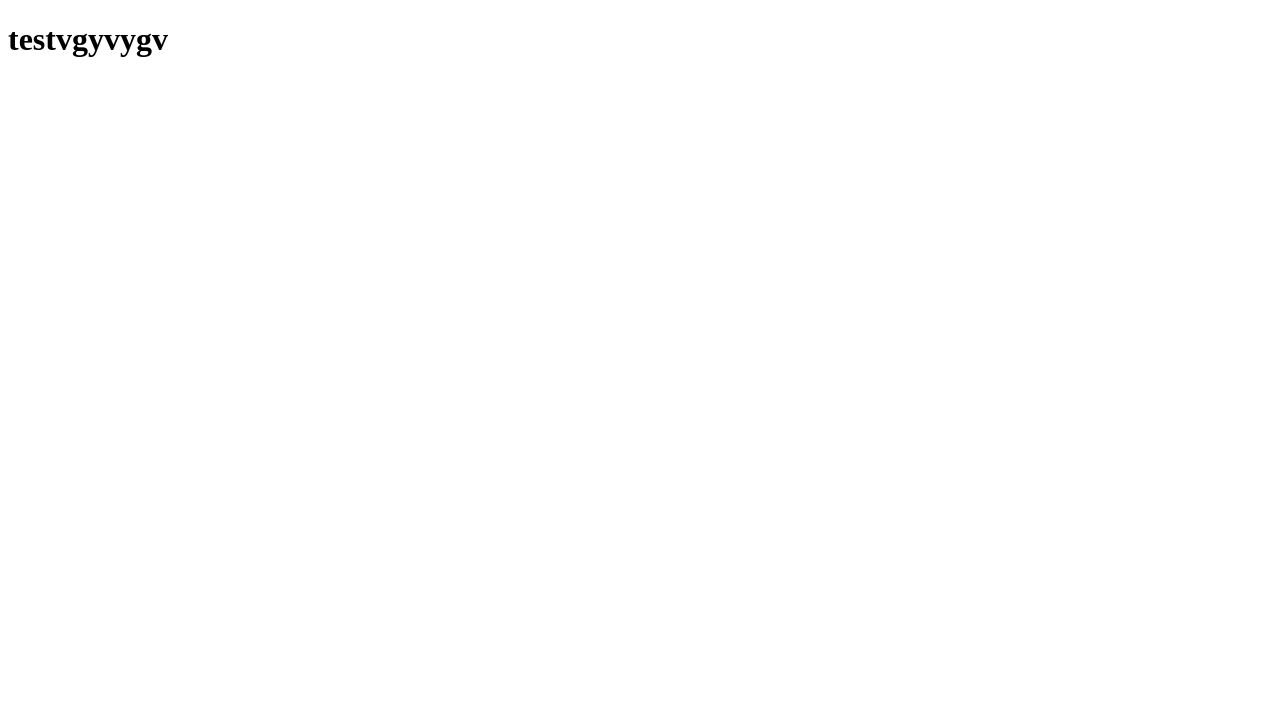
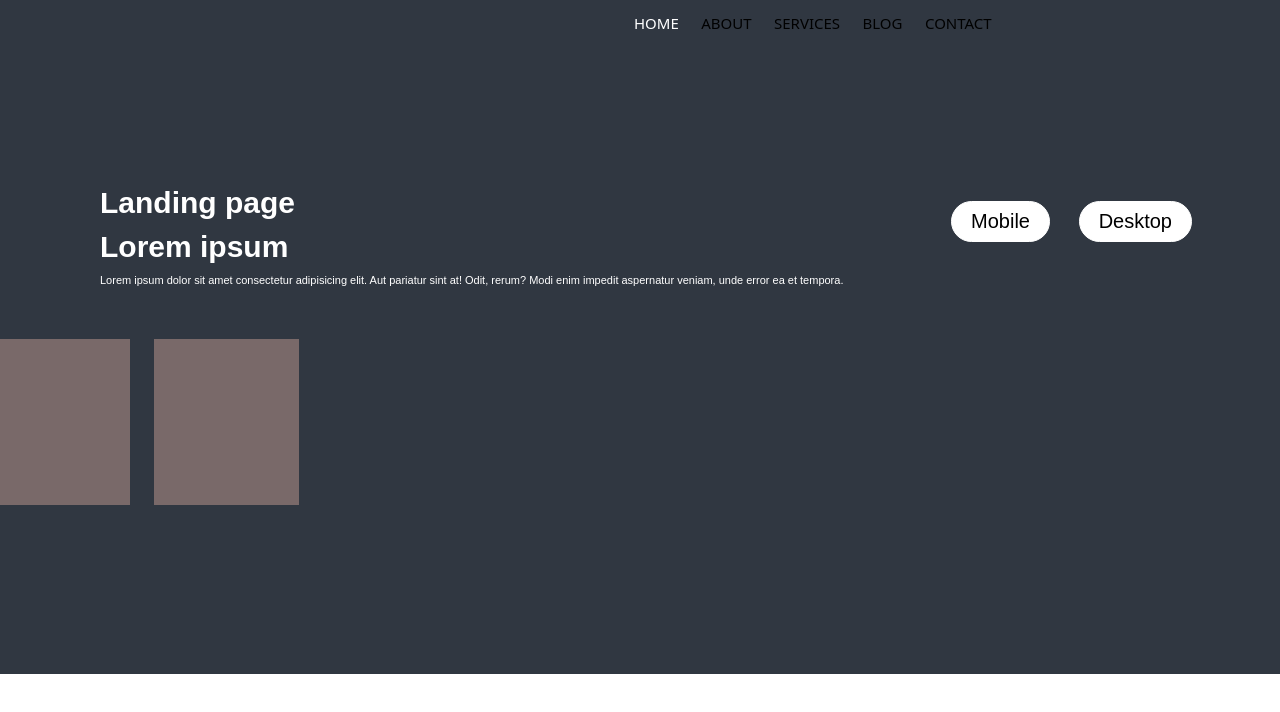
Before and after one commit to prayankscode/layout, a plain HTML site: page layout1/index.html in a window 1280 px wide. Drawn offline with Linux system fonts and the light colour scheme.

Commit message:
writing html cod

```diff
--- a/layout1/index.html
+++ b/layout1/index.html
@@ -3,9 +3,45 @@
 <head>
     <meta charset="UTF-8">
     <meta name="viewport" content="width=device-width, initial-scale=1.0">
+    <link rel="stylesheet" href="style.css">
     <title>Document</title>
 </head>
 <body>
-    <h1>testvgyvygv</h1>
+    <header>
+    <div class="container">
+        <div class="row">
+
+            <div class="col-menu">
+
+                <ul>
+                    <li class="active"><a href="#">HOME</a></li>
+                    <li><a href="#">ABOUT</a></li>
+                    <li><a href="#">SERVICES</a></li>
+                    <li><a href="#">BLOG</a></li>
+                    <li><a href="#">CONTACT</a></li>
+                </ul>
+
+
+            </div>
+        </div>
+    </div>
+
+    <h1>Landing page</h1>
+    <h2>Lorem ipsum</h2>
+    <p>Lorem ipsum dolor sit amet consectetur adipisicing elit. Aut pariatur sint at! Odit, rerum? Modi enim impedit aspernatur veniam, unde error ea et tempora.</p>
+    <button class="btn">Mobile</button>
+    <button class="btn1">Desktop</button>
+    <div class="row">
+    <div class="col-first">
+
+    </div>
+    <div class="col-second">
+
+    </div>
+    <div class="col-third">
+
+    </div>
+</div>
+</header>
 </body>
 </html>
--- /dev/null
+++ b/layout1/style.css
@@ -0,0 +1,106 @@
+*{
+    margin: 0px;
+    padding: 0px;
+    font-family: sans-serif;
+    text-decoration: none;
+    list-style-type: none;
+    box-sizing: border-box;
+}
+.container{
+    width: 100%;
+    max-width: 1200px;
+    margin: 0 auto;
+    padding: 0px 15px;
+    text-align: center;
+
+}
+.row{
+    margin: -6px -15px;
+    display:flex;
+    align-items: center;
+    width: 100%;
+
+
+}
+header {
+    width: 100%;
+    height: 85vh;
+    background-color: #303741;
+    background-size: cover;
+    background-attachment: fixed;
+
+}
+.col-menu{
+    padding-left: 50%;
+
+
+
+ }
+
+
+ .col-menu ul li{
+     display: inline-block;
+     padding: 19px 9px;
+
+
+
+ }
+ .col-menu  li a{
+     font-family:  system-ui;
+     font-size: 15px;
+     font-weight:400;
+     color: rgb(0, 0, 0);
+
+ }
+ li.active a {
+    color: rgb(255, 255, 255);
+}
+ h1{
+    padding-top: 140px;
+    padding-left: 100px;
+    color: white;
+    font-size: 30px;
+ }
+ h2{
+    padding: 10px 100px;
+    color: white;
+    font-size: 30px;
+ }
+ p{
+    padding-left: 100px;
+    font-size: 11px;
+    color: white;
+ }
+ .btn{
+    float: right;
+    background-color: white;
+    border: 1px white solid;
+    border-radius: 30px;
+    font-size: 20px;
+    padding: 8px 19px;
+    margin-right: 230px;
+    margin-top: -85px;
+    cursor: pointer;
+ }
+ .btn1{
+    float: right;
+    background-color: white;
+    border: 1px white solid;
+    border-radius: 30px;
+    font-size: 20px;
+    padding: 8px 19px;
+    margin-right: 88px;
+    margin-top: -85px;
+    cursor: pointer;
+ }
+ .col-first {
+    height: 166px;
+    background-color: rgb(121, 105, 105);
+    width: 145px;
+}
+.col-second{
+    height: 166px;
+    background-color: rgb(121, 105, 105);
+    width: 145px;
+    margin: 53px 24px;
+}
```
